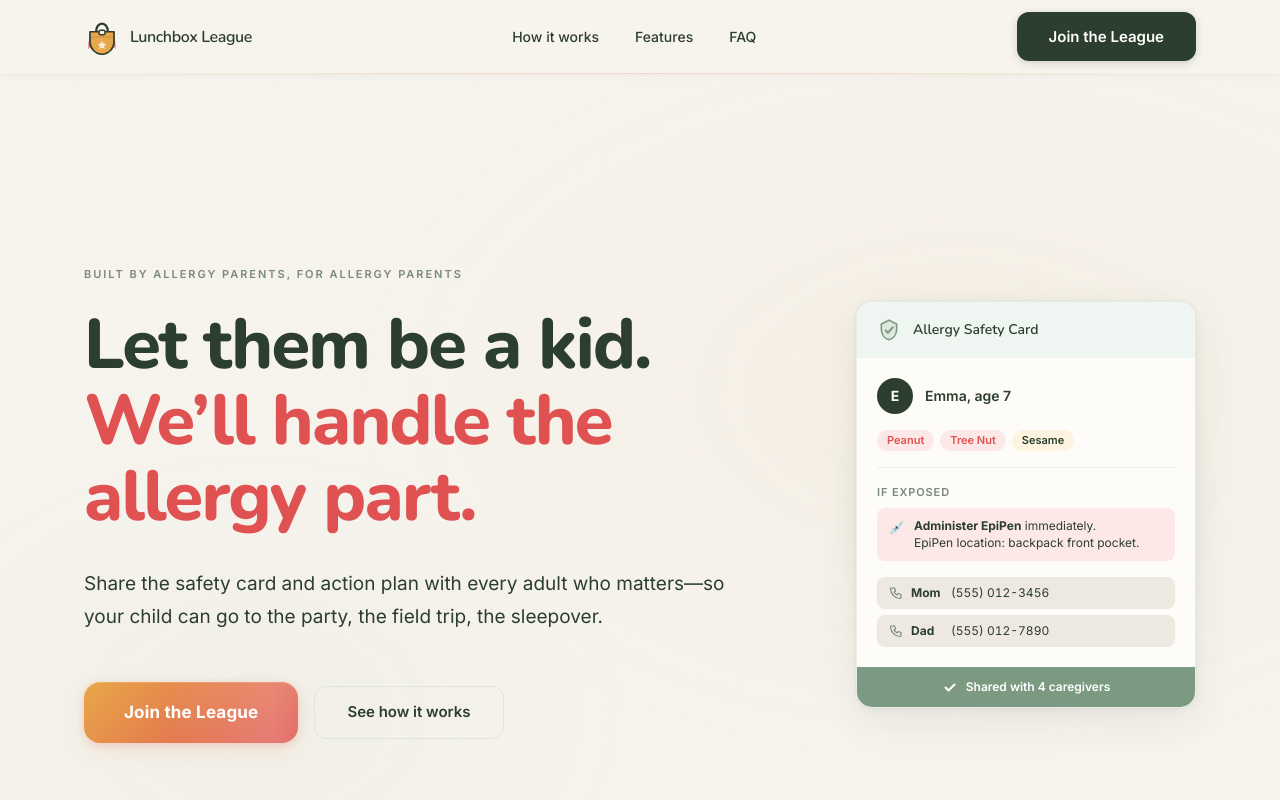
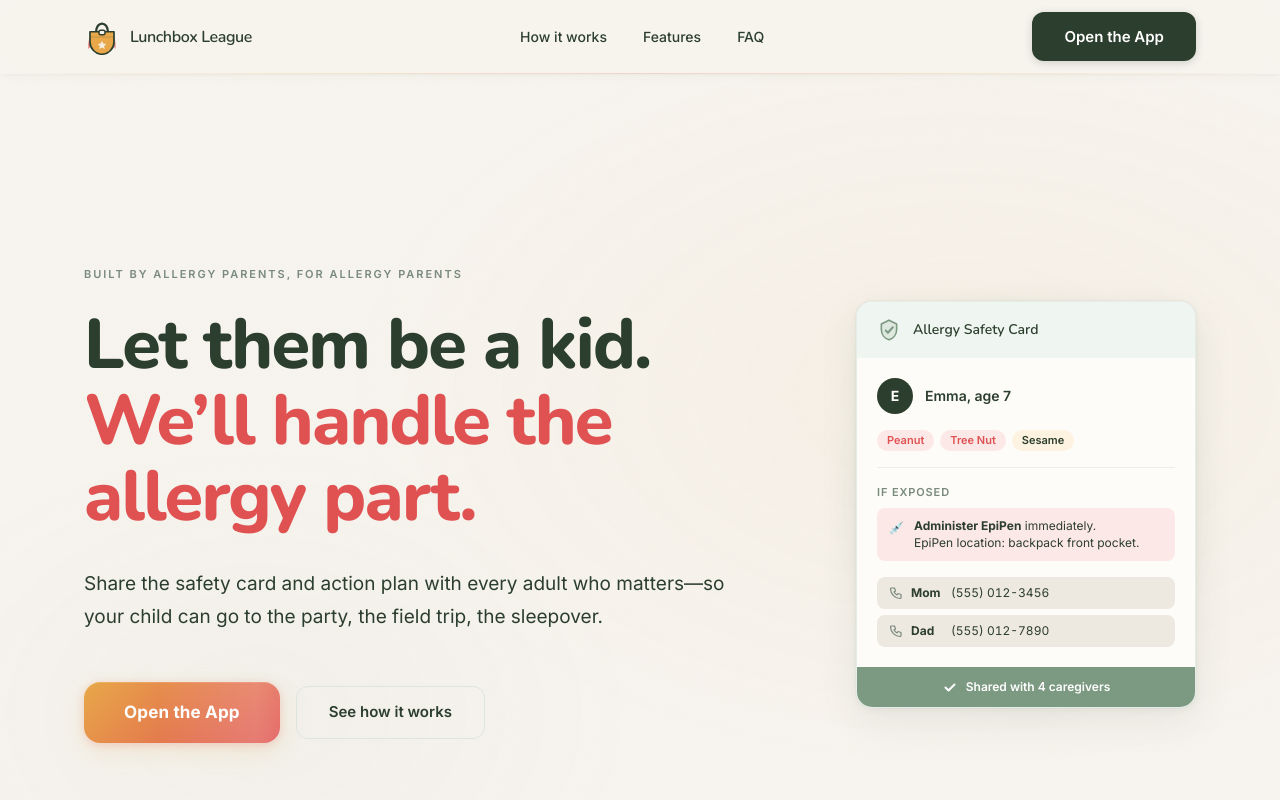
Before and after one commit to Formstone-Labs/lunchbox-league-site, a Next.js app: page / in a window 1280 px wide. Shown: the top 800 px of the page. Built offline with nearby package versions, Linux system fonts and the light colour scheme.

Commit message:
gtm: route primary CTAs to app.lunchboxleague.com

```diff
--- a/app/components/Hero.tsx
+++ b/app/components/Hero.tsx
@@ -55,8 +55,8 @@ export default function Hero() {
             </p>
 
             <div className="animate-fade-up delay-300 mt-12 flex flex-wrap items-center gap-4">
-              <Link href="#cta" className="ll-btn-hero">
-                Join the League
+              <Link href="https://app.lunchboxleague.com" className="ll-btn-hero">
+                Open the App
               </Link>
               <Link href="#how-it-works" className="ll-btn-secondary">
                 See how it works
--- a/app/components/Nav.tsx
+++ b/app/components/Nav.tsx
@@ -119,8 +119,8 @@ export default function Nav() {
         </div>
 
         {/* CTA */}
-        <Link href="#cta" className="ll-btn-primary text-sm">
-          Join the League
+        <Link href="https://app.lunchboxleague.com" className="ll-btn-primary text-sm">
+          Open the App
         </Link>
       </div>
 
```
